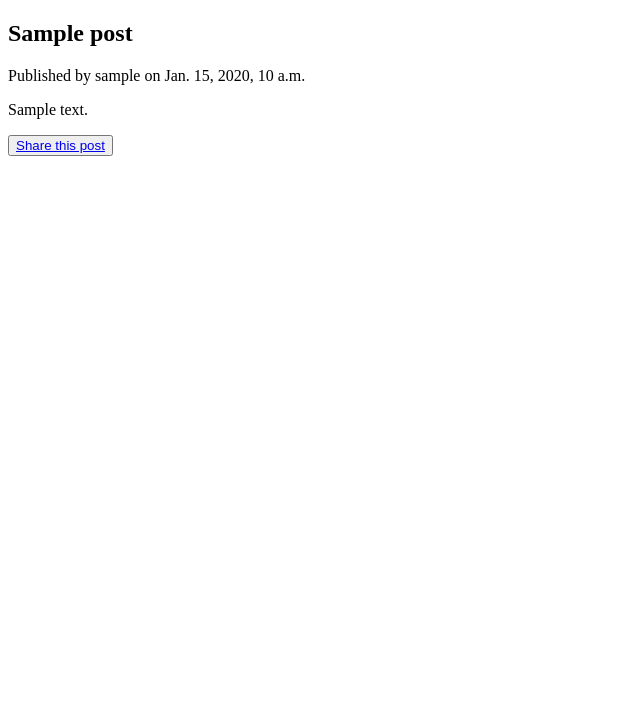
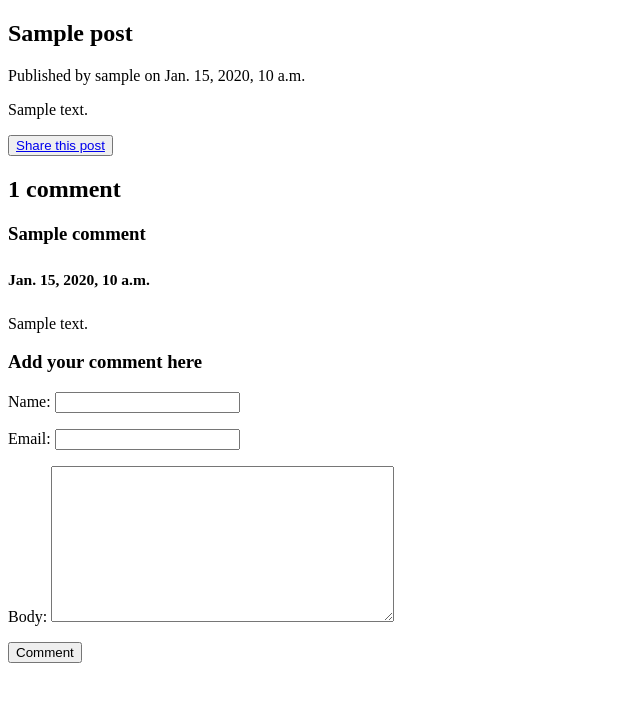
Before and after one commit to karthik-thunga/Advanced_Blog_Django, a Django app: template blog/templates/blog/post_detail.html in a window 1280 px wide. Shown: the top 702 px of the page, without its empty margins (0-640 px from the left). Run offline with Django 3.2, Linux system fonts and the light colour scheme; the template is opened without the code that fills it: values that come from a table or form of the project are taken from there, others are empty; tables that the repository leaves empty hold one stand-in row (values such as "Sample post").

Commit message:
Comment system and tag features added

```diff
--- a/Blog_application/settings.py
+++ b/Blog_application/settings.py
@@ -38,6 +38,7 @@ INSTALLED_APPS = [
     'django.contrib.sessions',
     'django.contrib.messages',
     'django.contrib.staticfiles',
+    'taggit',
 ]
 
 MIDDLEWARE = [
--- a/blog/forms.py
+++ b/blog/forms.py
@@ -1,9 +1,17 @@
 from django import forms
+from .models import Comment
 
-#Creating the forms for Share
+# Creating the forms for Share
 
 class EmailPostForm(forms.Form):
     name = forms.CharField(max_length=25)
     email = forms.EmailField()
     to_email = forms.EmailField()
     comments = forms.CharField(required=False, widget=forms.Textarea)
+
+# Comment form
+
+class CommentForm(forms.ModelForm):
+    class Meta:
+        model = Comment
+        fields = ('name', 'email', 'body')
--- a/blog/models.py
+++ b/blog/models.py
@@ -2,6 +2,7 @@ from django.db import models
 from django.contrib.auth.models import User
 from django.utils import timezone
 from django.urls import reverse
+from taggit.managers import TaggableManager
 
 class PublishedManager(models.Manager):
     def get_queryset(self):
@@ -33,3 +34,22 @@ class Post(models.Model):
 
     def get_absolute_url(self):
         return reverse('blog:post_detail', args=[self.publish.year, self.publish.month, self.publish.day, self.slug])
+
+    tags = TaggableManager()
+
+# Model for Comments of the blog post
+
+class Comment(models.Model):
+    post = models.ForeignKey(Post, on_delete=models.CASCADE, related_name='comments')
+    name = models.CharField(max_length=25)
+    email = models.EmailField()
+    body = models.TextField()
+    is_active = models.BooleanField(default=True)
+    created = models.DateTimeField(auto_now_add=True)
+    updated = models.DateTimeField(auto_now=True)
+
+    class Meta:
+        ordering = ('-created',)
+
+    def __str__(self):
+        return 'Comment by {} on {}'.format(self.name, self.post)
--- a/blog/templates/blog/post_detail.html
+++ b/blog/templates/blog/post_detail.html
@@ -1,6 +1,6 @@
 {% extends 'blog/base.html' %}
 
-{% block title %} Share a post{% endblock %}
+{% block title %} {{ post.title }}{% endblock %}
 
 {% block content %}
     {% if post %}
@@ -8,5 +8,37 @@
        <p>Published by {{ post.author }} on {{ post.publish }}</p>
        <p>{{ post.body }}</p>
        <button><a href="{% url 'blog:post_share' post.id %}">Share this post</a></button>
+
+        {% if comments %}
+            {% with comments.count as total_comments %}
+                <h2>
+                    {{ total_comments }} comment{{ total_comments|pluralize }}
+                </h2>
+            {% endwith %}
+            {% for comment in comments %}
+                <h3>{{ comment.name }} <span><h5>{{ comment.created }}</h5></span></h3>
+                <p>{{ comment.body }}</p>
+            {% endfor %}
+        {% else %}
+            <p>No comments yet</p>
+        {% endif %}
+
+        <div>
+            {% if new_comment %}
+                <p>Your comment is added </p>
+                <form method="POST">
+                    {% csrf_token %}
+                    {{ comment_form.as_p }}
+                    <button type="submit">Comment</button>
+                </form>
+            {% else %}
+                <h3>Add your comment here </h3>
+                <form method="POST">
+                    {% csrf_token %}
+                    {{ comment_form.as_p }}
+                    <button type="submit">Comment</button>
+                </form>
+            {% endif %}
+        </div>
     {% endif %}
 {% endblock %}
--- a/blog/urls.py
+++ b/blog/urls.py
@@ -6,7 +6,8 @@ from . import views
 app_name = 'blog'
 
 urlpatterns = [
-    path('',views.PostListView.as_view(),name='blog_list'),
+    path('',views.post_list, name='blog_list'),
+    path('tags/<slug:tag_slug>/',views.post_list, name='blog_list_by_tags'),
     path('<int:year>/<int:month>/<int:day>/<slug:post>/', views.post_detail, name='post_detail'),
     path('<int:post_id>/share/', views.post_share, name='post_share'),
 ]
```
Also changed, not shown: blog/admin.py (+13 -2 lines), blog/templates/blog/blog_list.html (+9 -0 lines), blog/views.py (+49 -8 lines), blog/migrations/0002_comment.py (added), blog/migrations/0003_post_tags.py (added).
